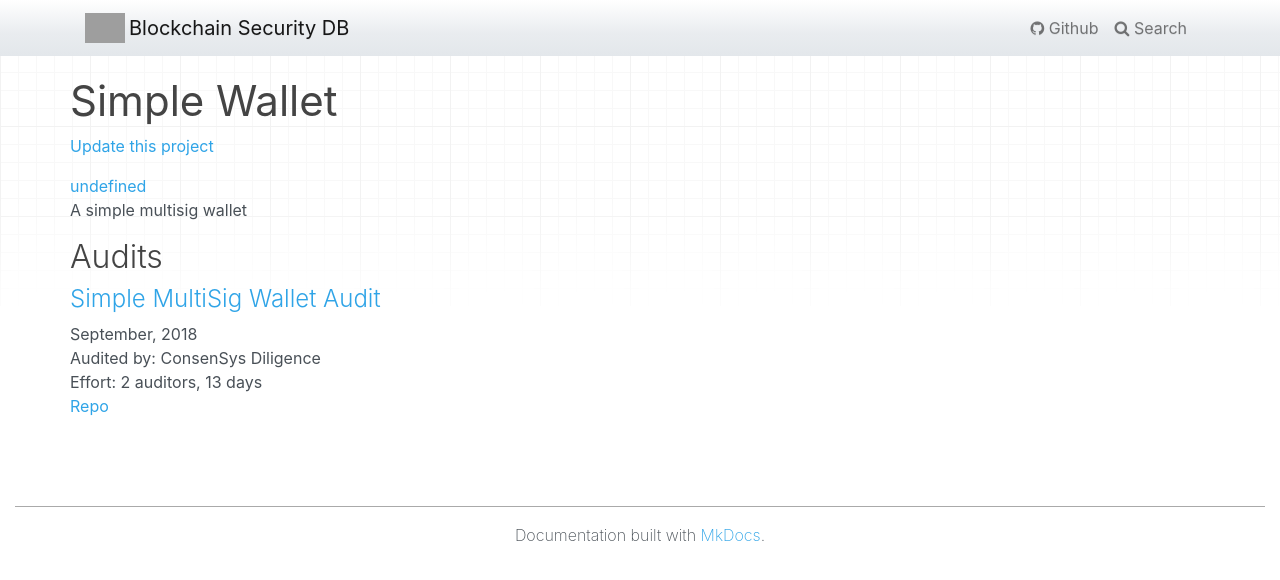
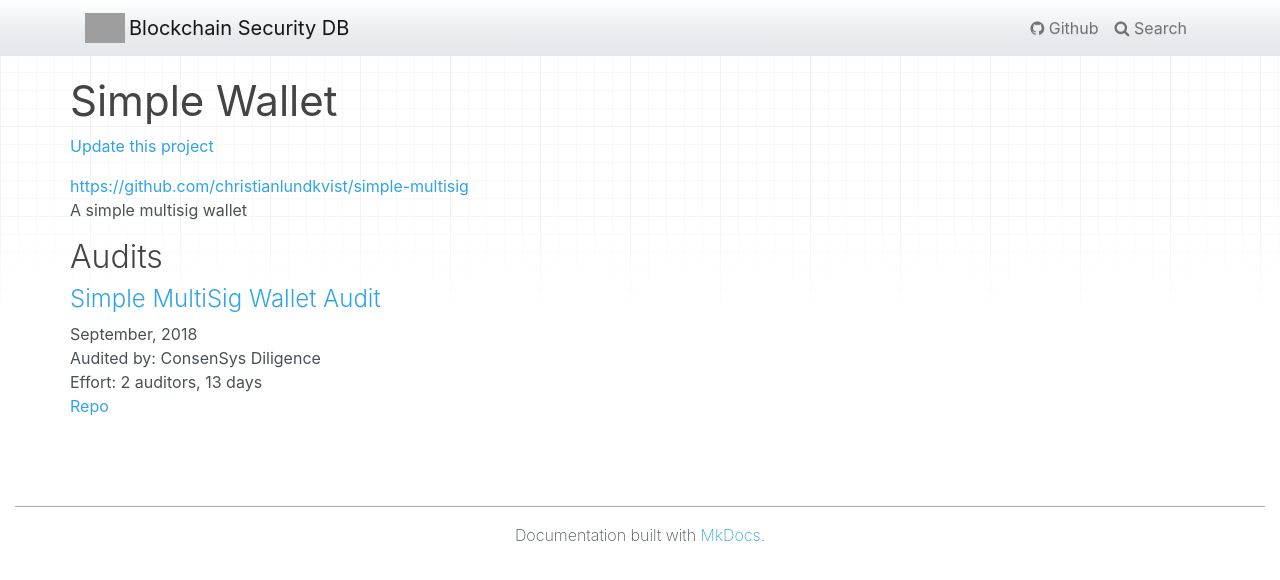
Before and after one commit to Consensys/blockchainSecurityDB, an MkDocs documentation site: the page built from docs/projects/simple-wallet.md, in a window 1280 px wide. Shown: the top 580 px of the page. Built offline with MkDocs 1.6.1, drawn with Linux system fonts in a browser that asks for light colours; grey boxes are pictures that could not be loaded.

Commit message:
Rebuild simple-wallet.md

```diff
--- a/docs/projects/simple-wallet.md
+++ b/docs/projects/simple-wallet.md
@@ -3,7 +3,7 @@
 
 [Update this project](https://github.com/ConsenSys/blockchainSecurityDB/edit/master/projects/simple-wallet.json)
 
-[undefined](undefined)<br>
+[https://github.com/christianlundkvist/simple-multisig](https://github.com/christianlundkvist/simple-multisig)<br>
 A simple multisig wallet
 
 
```
